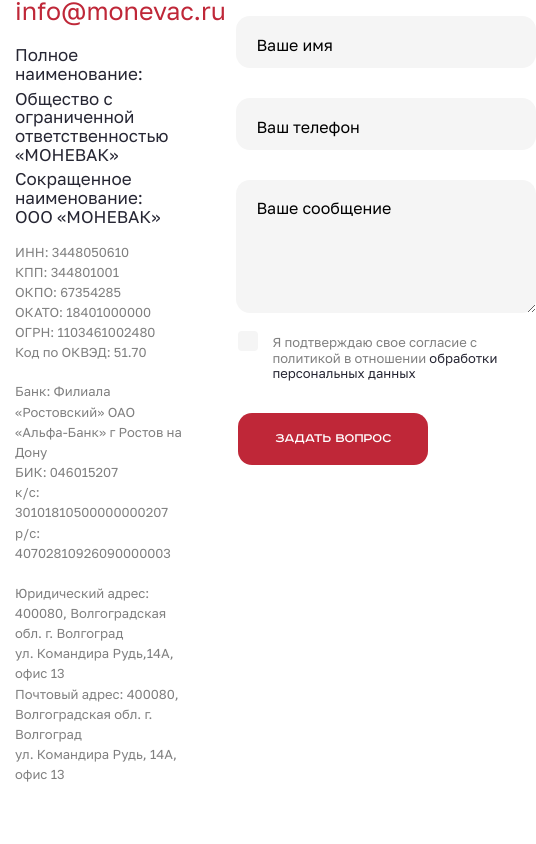
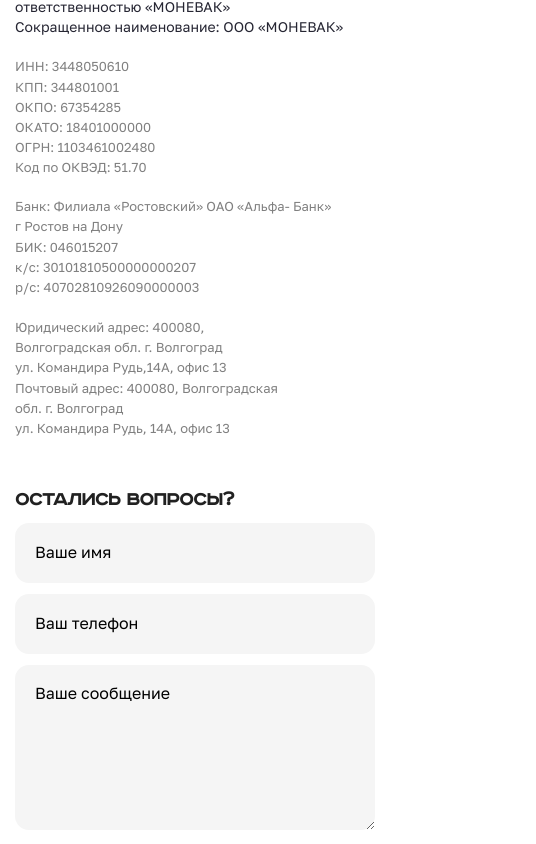
Before and after one commit to Dmitry1964/test-mono, a website built with webpack: page index.html in a window 390 px wide. Shown: the part 322-1166 px from the top of the page, 536 px wide, since content can reach past the window. Built offline with nearby package versions, Linux system fonts and the light colour scheme; files whose address does not match are found by name.

Commit message:
feat: добавляет версии tablet & mobile блок info

```diff
--- a/index.html
+++ b/index.html
@@ -98,7 +98,7 @@
               <div class="info__data-title">
                 <span>Полное наименование:</span>
                 <span>Общество с ограниченной ответственностью
-                  &laquo;МОНЕВАК&raquo;</span>
+                  &laquo;МОНЕВАК&raquo;</span><br class="info__break"/>
                 <span>Сокращенное наименование: ООО &laquo;МОНЕВАК&raquo;</span>
               </div>
               <div class="info__data-reg">
@@ -111,7 +111,7 @@
               </div>
               <div class="info__data-bank">
                 <span>Банк: Филиала &laquo;Ростовский&raquo; ОАО
-                  &laquo;Альфа-Банк&raquo; г Ростов на Дону</span>
+                  &laquo;Альфа-&nbsp;Банк&raquo; г Ростов на Дону</span>
                 <span>БИК: 046015207</span>
                 <span>к/с: 30101810500000000207</span>
                 <span>р/с: 40702810926090000003</span>
@@ -127,7 +127,7 @@
             </div>
             <div class="info__form">
               <h2>Остались вопросы?</h2>
-              <form action>
+              <form action="submit">
                 <div class="info__form-fields">
                   <div class="info__input-container">
                     <input type="text" name="name" id="name" placeholder>
@@ -149,15 +149,15 @@
                 <input class="visually-hidden" type="checkbox" name="agreement"
                   id="agreement">
                 <label class="info__form-agreement" for="agreement">
-                  Я подтверждаю свое согласие с политикой в отношении
+                  Я подтверждаю свое согласие с&nbsp;политикой в&nbsp;отношении
                   <span>обработки персональных данных</span>
                 </label>
-                <button class="info__form-button btn" type="button">Задать вопрос</button>
+                <button class="info__form-button btn" type="button">Задать
+                  вопрос</button>
               </form>
             </div>
           </div>
         </div>
-
       </section>
     </main>
   </body>
--- a/src/styles/block/info.scss
+++ b/src/styles/block/info.scss
@@ -1,18 +1,40 @@
 @use '../variables.scss'as *;
+@use '../mixins.scss' as *;
 
 .info {
   padding-top: 62px;
   padding-bottom: 66px;
+
+  @include vp-1023 {
+    padding-top: 38px;
+    padding-bottom: 50px;
+  }
+
+  @include vp-767 {
+    padding-top: 30px;
+  }
 }
 
 .info__wrapper {
   display: grid;
   grid-template-columns: 47.05% 1fr;
+
+  @include vp-1023 {
+    grid-template-columns: 1fr 49%;
+  }
+
+  @include vp-767 {
+    grid-template-columns: 1fr;
+  }
 }
 
 .info__data {
   display: flex;
   flex-direction: column;
+
+  @include vp-767 {
+    margin-bottom: 50px;
+  }
 }
 
 .info__data-phone {
@@ -20,6 +42,12 @@
   font-size: 3.6rem;
   line-height: 110%;
   color: $color-black-default;
+
+  @include vp-1023 {
+    font-size: 2.8rem;
+    line-height: 120%;
+    margin-bottom: 9px;
+  }
 }
 
 .info__data-email {
@@ -27,8 +55,11 @@
   line-height: 3rem;
   color: $color-cardinal;
   margin-bottom: 20px;
+
+  @include vp-1023 {
+    font-size: 2.5rem;
+  }
 }
-
 
 .info__data-title {
   display: flex;
@@ -37,6 +68,18 @@
   line-height: 110%;
   color: $color-black-default;
   margin-bottom: 15px;
+
+  @include vp-1023 {
+    display: block;
+    font-size: 1.4rem;
+    line-height: 140%;
+    width: 290px;
+    margin-bottom: 20px;
+  }
+
+  @include vp-767 {
+    width: 100%;
+  }
 
   & span {
     margin-bottom: 6px;
@@ -57,12 +100,31 @@
   color: $color-gray;
 }
 
+
 .info__data-reg {
   margin-bottom: 19px;
 }
 
 .info__data-bank {
   margin-bottom: 20px;
+
+  @include vp-1023 {
+    width: 250px;
+  }
+
+  @include vp-767 {
+    width: 90%;
+  }
+}
+
+.info__data-address {
+
+  @include vp-1023 {
+    width: 285px;
+  }
+  @include vp-767 {
+    width: 80%;
+  }
 }
 
 .info__form {
@@ -70,12 +132,28 @@
   width: 100%;
   padding-left: 52px;
 
+  @include vp-1023 {
+    padding: 0;
+  }
+
   & h2 {
     font-family: $font-roadradio;
     font-size: 3.6rem;
     line-height: 110%;
     color: $color-black-default;
     margin: 0 0 20px;
+
+    @include vp-1023 {
+      font-size: 2.8rem;
+      line-height: 120%;
+      color: $color-nero;
+      margin: 0 0 12px;
+    }
+
+    @include vp-767 {
+      font-size: 2rem;
+      margin: 0 0 11px
+    }
   }
 }
 
@@ -84,6 +162,11 @@
   flex-wrap: wrap;
   gap: 30px;
   margin-bottom: 20px;
+
+  @include vp-1023 {
+    flex-direction: column;
+    gap: 11px;
+  }
 }
 
 [name="name"],
@@ -98,6 +181,11 @@
   border: none;
   padding-left: 20px;
   transition: background-color 0.35s ease;
+
+  @include vp-1023 {
+    height: 60px;
+    width: 100%;;
+  }
 
   &:hover {
     background-color: $color-white-default;
@@ -123,6 +211,10 @@
   border: none;
   padding-left: 20px;
   transition: background-color 0.35s ease;
+
+  @include vp-1023 {
+    height: 165px;
+  }
 
   &:hover {
     background-color: $color-white-default;
@@ -196,6 +288,11 @@
   margin-bottom: 31px;
   position: relative;
   cursor: pointer;
+  user-select: none;
+
+  @include vp-767 {
+    margin-bottom: 21px;
+  }
 
   & span {
     color: $color-black-default;
@@ -211,6 +308,11 @@
     top: -4px;
     left: 2px;
     transition: background-color 0.35s ease;
+
+    @include vp-1023 {
+      top: 0;
+      left: 0;
+    }
   }
 
   &::after {
@@ -248,3 +350,11 @@
   transition: background-color 0.3s ease;
   margin-left: 2px;
 }
+
+.info__break {
+  display: none;
+
+  @include vp-1023 {
+    display: block;
+  }
+}
--- a/src/styles/variables.scss
+++ b/src/styles/variables.scss
@@ -3,6 +3,7 @@
 $color-white-default: #ffffff;
 $color-black-default: #262633;
 $color-black-10: #00000010;
+$color-nero: #212121;
 $color-gray: #808080;
 $color-cardinal: #bf2738;
 $color-brick-red: #cc2a3c;
```
